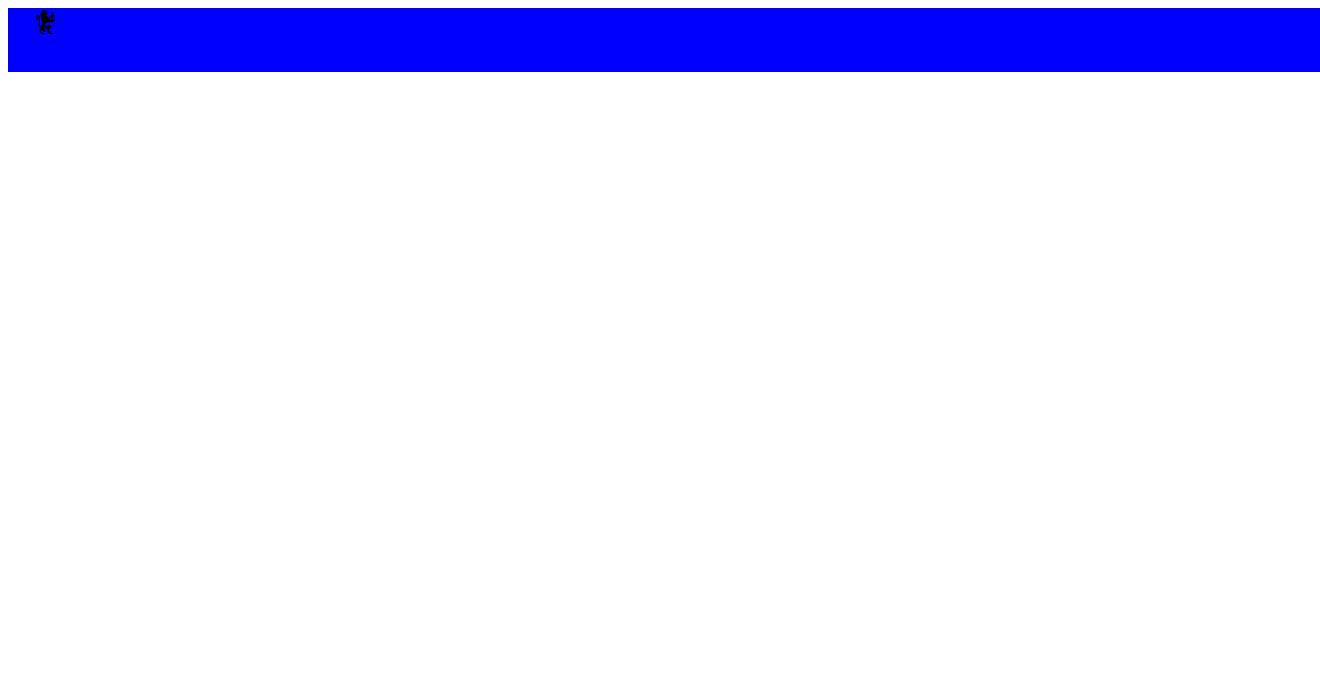
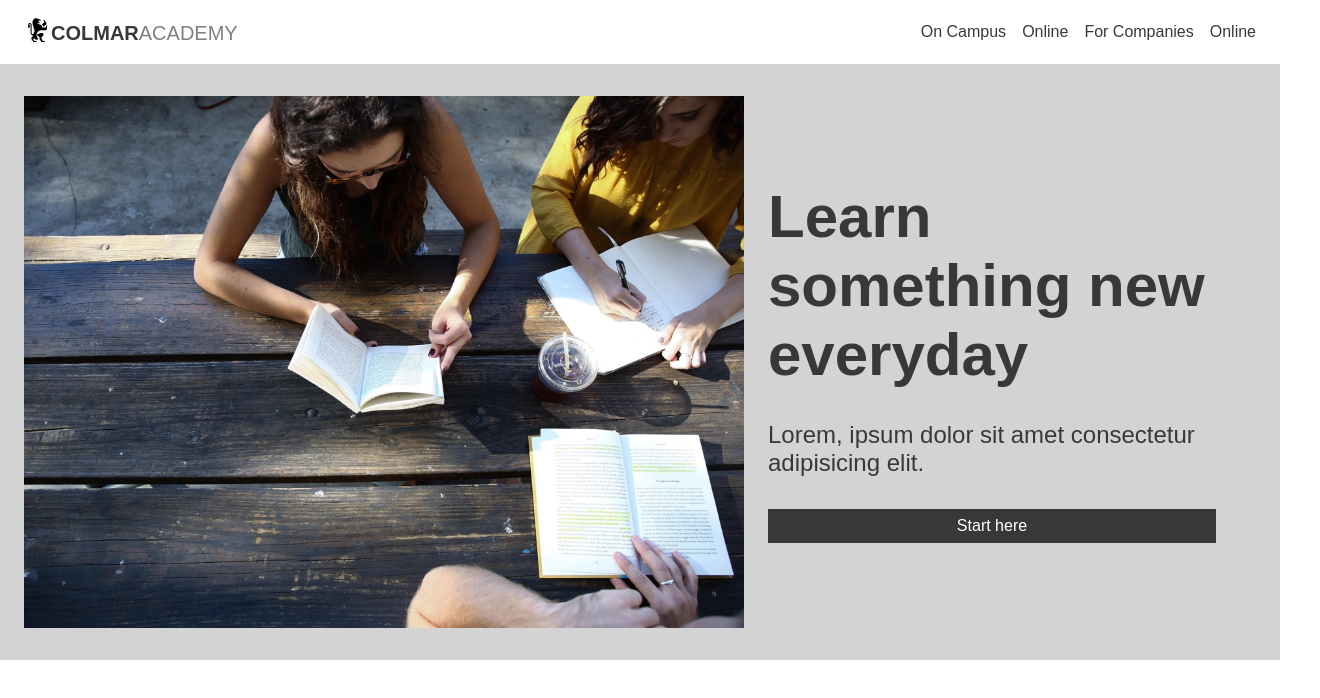
Before and after one commit to kaotikazip/colmaracademy, a plain HTML site: page index.html in a window 1280 px wide. Shown: the whole page, 1320 px wide, since content can reach past the window. Drawn offline with Linux system fonts and the light colour scheme.

Commit message:
headerbanner

```diff
--- a/index.html
+++ b/index.html
@@ -11,8 +11,33 @@
     <header>
         <div class="logo">
             <img src="./resources/images/ic-logo.svg">
+            <h4><strong>COLMAR</strong>ACADEMY</h4>
         </div>
+        <nav>
+            <p><a href="">On Campus</a></p>
+            <p><a href="">Online</a></p>
+            <p><a href="">For Companies</a></p>
+            <p><a href="">Online</a></p>
+        </nav>
     </header>
+    <div class="main content">
+        <div class="banner">
+            <img id="bannerimg" src="./resources/images/banner.jpg">
+            <div class="bannercontent">
+                <h1>Learn something new everyday</h1>
+                <h2>Lorem, ipsum dolor sit amet consectetur adipisicing elit.</h2>
+                <p id="starthere">Start here</p>
+            </div>
+        </div>
+        <div class="events">
+            <div id="quote">
+
+            </div>
+            <div class="eventslist">
+
+            </div>
+        </div>
+    </div>
 
 </body>
 </html>
--- a/resources/css/style.css
+++ b/resources/css/style.css
@@ -1,11 +1,85 @@
-#logo{
+* {
+    padding: 0;
+    margin: 0;
+    box-sizing: border-box;
+}
+
+body {
+    font-family: "Avenir Next", sans-serif;
+}
+header {
+    position: fixed;
+    z-index: 100;
+    width: 100%;
+    display: flex;
+    justify-content: space-between;
+    padding: 0 24px;
+    height: 64px;
+    align-items: center;
+    background-color: white;
+}
+
+h4{
+    font-weight: normal;
+    color: gray;
+    line-height: 34px;
+    font-size: 20px;
+}
+h4 strong {
+    color: #383838;
+    font-weight: 600;
+}
+.logo{
     height: 32px;
     width: auto;
+    display: flex;
+}
+nav {
+    display: flex;
+}
+nav a {
+    text-decoration: none;
+    padding-left: 16px;
+    color:#383838
 }
 
-header {
+.banner {
+    position: relative;
+    background-color: lightgrey;
+    top: 64px;
+    display: flex;
+}
+
+.banner h1{
+    font-size: 60px;
+    padding-bottom: 32px;
+}
+
+.banner h2 {
+    font-size: 24px;
+    font-weight: normal;
+    padding-bottom: 32px;
+}
+
+#bannerimg {
+    width: 60%;
+    height: auto;
+    padding: 32px 24px;
+}
+
+.bannercontent {
+    color: #383838;
+    display: flex;
+    flex-direction: column;
+    justify-content: center;
+    width: 35%;
+}
+
+#starthere {
+    color: white;
+    background-color: #383838;
+    font-weight: medium;
+    text-align: center;
+    padding: 8px 0;
     width: 100%;
-    padding: 0 24px;
-    height: 64px;
-    background-color: blue;
 }
```
